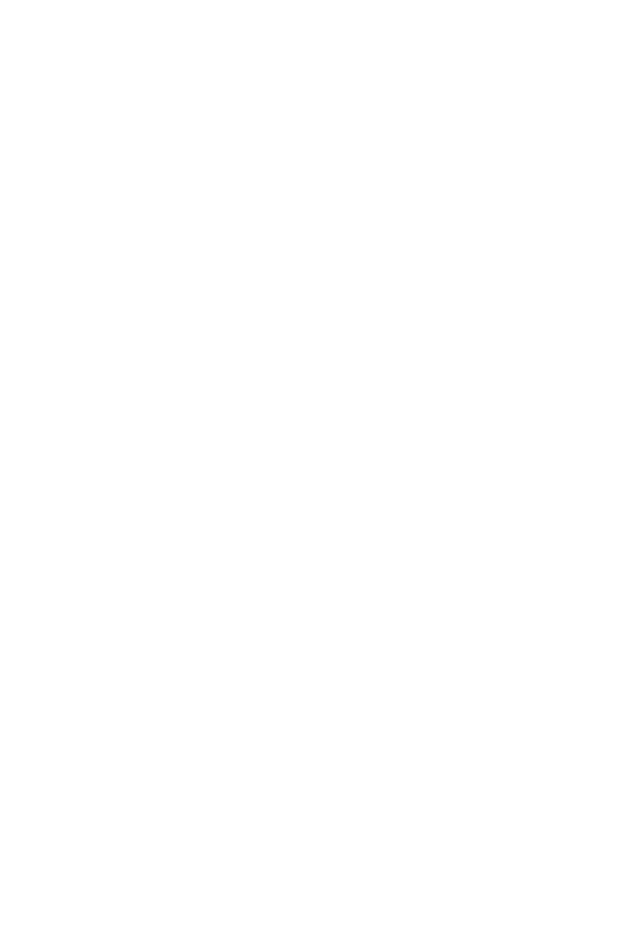
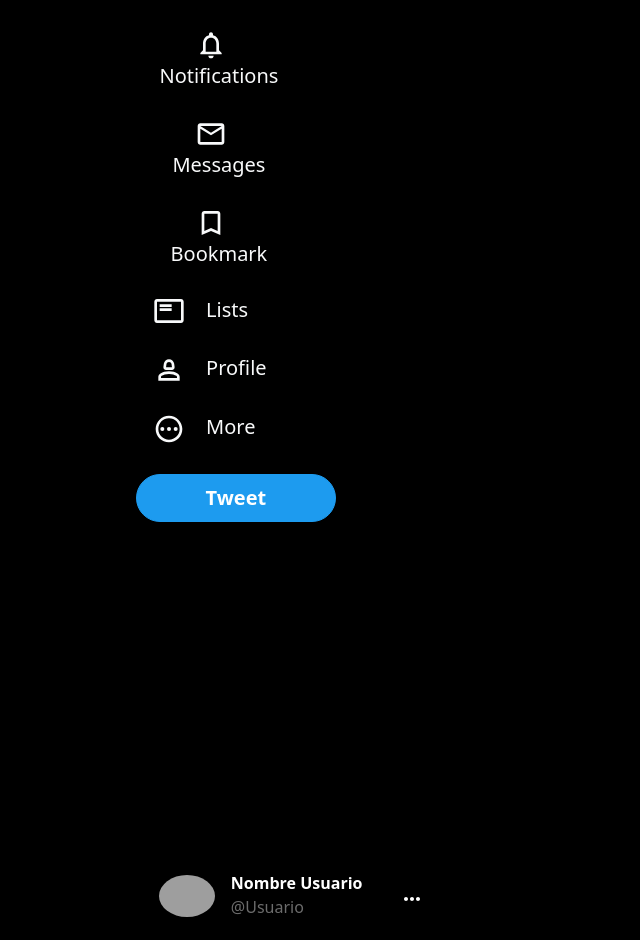
Before and after one commit to antondelu/twitter-front-react, a React (Create React App) app: page / in a window 1280 px wide. Shown: the part 160-1100 px from the top of the page, without its empty margins (0-640 px from the left). Before the commit the page ends 800 px from the top, so only its background shows below. Built offline with nearby package versions, Linux system fonts and the light colour scheme; grey boxes are pictures that could not be loaded.

Commit message:
Creación LeftSidebar

```diff
--- a/package.json
+++ b/package.json
@@ -5,11 +5,16 @@
   "dependencies": {
     "@coreui/coreui": "^4.2.1",
     "@coreui/react": "^4.3.1",
+    "@emotion/react": "^11.10.4",
+    "@emotion/styled": "^11.10.4",
+    "@mui/icons-material": "^5.10.3",
+    "@mui/material": "^5.10.3",
     "@testing-library/jest-dom": "^5.16.5",
     "@testing-library/react": "^13.3.0",
     "@testing-library/user-event": "^13.5.0",
     "bootstrap": "^5.2.0",
     "react": "^18.2.0",
+    "react-bootstrap": "^2.5.0",
     "react-dom": "^18.2.0",
     "react-scripts": "5.0.1",
     "web-vitals": "^2.1.4"
--- a/src/App.js
+++ b/src/App.js
@@ -1,10 +1,14 @@
-import { Sedibar } from "./components/Sedibar.jsx";
+// import { Sedibar } from "./components/Sedibar.jsx";
+import "bootstrap/dist/css/bootstrap.min.css";
+import { LeftSidebar } from "./components/LeftSidebar.jsx";
 import "./App.css";
 
 function App() {
   return (
-    <div className="App">
-      <Sedibar />
+    <div className="App bg-black">
+      <div className="row">
+        <LeftSidebar />
+      </div>
     </div>
   );
 }
--- /dev/null
+++ b/src/LeftSidebar.css
@@ -0,0 +1,44 @@
+.btn-dark:hover {
+    background-color:  rgb(29, 29, 29);
+    border-color: black;
+  }
+
+  .btn-dark {
+    background-color:  black;
+    border-color: black;
+  }
+.btn-primary {
+  background-color: #1d9bef;
+  border-color: #1d9bef;
+  width: 200px;
+
+}
+
+.btn-primary:hover {
+  background-color: #1b90dd;
+  border-color: #1b90dd;
+
+}
+.leftsidebar {
+  height: 1100px;
+}
+
+img {
+  height: 42px;
+ }
+
+ .usuario {
+  color: rgba(211, 211, 211, 0.509);
+  font-size: 1rem;
+ }
+ .nombreusuario {
+  font-size: 1rem;
+ }
+ .botonuser {
+  width: 300px;
+  margin-top: 340px;
+  padding-top: 8px;
+  padding-bottom: 0px;
+  padding-left: 10px;
+  padding-right: 10px;
+ }
--- /dev/null
+++ b/src/components/LeftSidebar.jsx
@@ -0,0 +1,75 @@
+import "bootstrap/dist/css/bootstrap.min.css";
+import TwitterIcon from "@mui/icons-material/Twitter";
+import HomeRoundedIcon from "@mui/icons-material/HomeRounded";
+import TagIcon from "@mui/icons-material/Tag";
+import NotificationsNoneIcon from "@mui/icons-material/NotificationsNone";
+import MailOutlineOutlinedIcon from "@mui/icons-material/MailOutlineOutlined";
+import BookmarkBorderOutlinedIcon from "@mui/icons-material/BookmarkBorderOutlined";
+import FeaturedPlayListOutlinedIcon from "@mui/icons-material/FeaturedPlayListOutlined";
+import Person2OutlinedIcon from "@mui/icons-material/Person2Outlined";
+import PendingOutlinedIcon from "@mui/icons-material/PendingOutlined";
+import MoreHorizIcon from "@mui/icons-material/MoreHoriz";
+import "../LeftSidebar.css";
+
+export const LeftSidebar = () => {
+  return (
+    <div className="col-md-3">
+      <div className="row text-start justify-content-end leftsidebar">
+        <div className="col-md-7">
+          <button className="btn btn-dark text-light rounded-pill mb-1 btn-lg me-5 mt-1">
+            <TwitterIcon className="fs-2" />
+          </button>
+          <button className="btn btn-dark text-light rounded-pill mb-1 btn-lg fw-bold mt-1">
+            <HomeRoundedIcon className="me-3 fs-2" /> Home
+          </button>
+          <button className="btn btn-dark text-light rounded-pill mb-1 btn-lg mt-1">
+            <TagIcon className="me-3 fs-2" />
+            Explore
+          </button>
+          <button className="btn btn-dark text-light rounded-pill mb-1 btn-lg mt-1">
+            <NotificationsNoneIcon className="me-3 fs-2" />
+            Notifications
+          </button>
+          <button className="btn btn-dark text-light rounded-pill mb-1 btn-lg mt-1">
+            <MailOutlineOutlinedIcon className="me-3 fs-2" /> Messages
+          </button>
+          <button className="btn btn-dark text-light rounded-pill mb-1 btn-lg mt-1">
+            <BookmarkBorderOutlinedIcon className="me-3 fs-2" /> Bookmark
+          </button>
+          <button className="btn btn-dark text-light rounded-pill mb-1 btn-lg mt-1">
+            <FeaturedPlayListOutlinedIcon className="me-3 fs-2" /> Lists
+          </button>
+          <button className="btn btn-dark text-light rounded-pill mb-1 btn-lg mt-1">
+            <Person2OutlinedIcon className="me-3 fs-2" /> Profile
+          </button>
+          <button className="btn btn-dark text-light rounded-pill mb-1 btn-lg mt-1">
+            <PendingOutlinedIcon className="me-3 fs-2" /> More
+          </button>
+          <button className="btn btn-primary text-center fs-5 rounded-pill btn-lg p-2 ps-5 pe-5 mt-3 fw-bold">
+            Tweet
+          </button>
+          <button className="btn btn-dark text-white rounded-pill btn-hover botonuser">
+            <div className="container d-flex text-start">
+              <div className="row">
+                <div className="col-2 me-3">
+                  <img
+                    className="rounded-circle mt-1"
+                    src="https://innostudio.de/fileuploader/images/default-avatar.png"
+                    alt=""
+                  />
+                </div>
+              </div>
+              <div className="col-8">
+                <p className="nombreusuario mb-0 fw-bold">Nombre Usuario</p>
+                <p className="usuario">@Usuario</p>
+              </div>
+              <div className="col-2">
+                <MoreHorizIcon className="mt-3" />
+              </div>
+            </div>
+          </button>
+        </div>
+      </div>
+    </div>
+  );
+};
```
Also changed, not shown: 1 other file (tests, documents, lock files or other folders).
